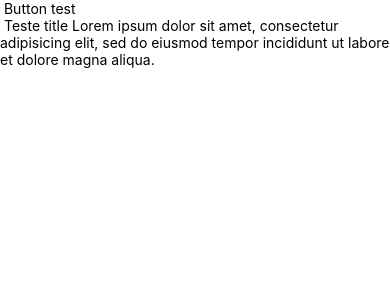
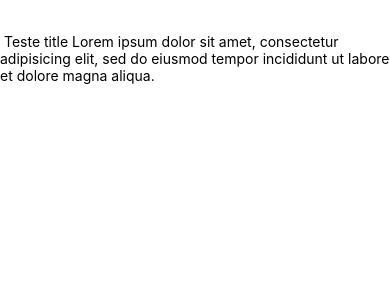
Before and after one commit to brunnohofmann/workshop_react_native, a React Native app: screen / in a window 390 px wide. Shown: the top 300 px of the page. Built offline with nearby package versions, Linux system fonts and the light colour scheme.

Commit message:
Workshop aula 1

```diff
--- a/App.js
+++ /dev/null
@@ -1,47 +0,0 @@
-import React from 'react';
-import {View, Text} from 'react-native';
-
-import styled from 'styled-components';
-
-const Container = styled(View)`
-  margin: 16px;
-`;
-const Button = styled(View)`
-  background-color: #0077C0;
-  padding: 8px;
-`;
-const TextButton = styled(Text)`
-  color: #FFFFFF;
-  text-align: center;
-  text-transform: uppercase;
-`;
-const BoxText = styled(Text)`
-  background-color: #EEEEEE;
-  padding: 16px;
-  margin-top: 24px;
-`;
-const SimpleText = styled(Text)`
-  color: #919191;
-`;
-const Title = styled(Text)`
-  color: #111111;
-  flex: 1;
-  margin: 10px;
-`;
-
-const App = () => (
-  <Container>
-    <Button>
-      <TextButton> Button test </TextButton>
-    </Button>
-    <BoxText>
-      <Title> Teste title </Title>
-      <SimpleText>
-        Lorem ipsum dolor sit amet, consectetur adipisicing elit, sed do eiusmod
-        tempor incididunt ut labore et dolore magna aliqua.
-      </SimpleText>
-    </BoxText>
-  </Container>
-);
-
-export default App;
--- a/index.js
+++ b/index.js
@@ -3,7 +3,7 @@
  */
 
 import {AppRegistry} from 'react-native';
-import App from './App';
+import App from './src/App';
 import {name as appName} from './app.json';
 
 AppRegistry.registerComponent(appName, () => App);
--- /dev/null
+++ b/src/App.js
@@ -0,0 +1,48 @@
+import React, {useState} from 'react';
+import {View, Text, SafeAreaView} from 'react-native';
+
+import styled from 'styled-components';
+import ThemeProvider, {ThemeProviderContext} from './ThemeProvider';
+import ChangeThemeButton from './components/ChangeThemeButton';
+import ViewContainer from './components/ViewContainer';
+
+const BoxText = styled(Text)`
+  padding: 16px;
+  margin-top: 24px;
+`;
+const SimpleText = styled(Text)`
+  color: #919191;
+`;
+const Title = styled(Text)`
+  color: #111111;
+  flex: 1;
+  margin: 10px;
+`;
+
+const App = () => {
+  const [activeTheme, setActiveTheme] = useState('dark');
+
+  return (
+    <ThemeProviderContext.Provider value={{activeTheme, setActiveTheme}}>
+      <ThemeProvider>
+        <ViewContainer>
+          <SafeAreaView>
+            <ChangeThemeButton />
+            {/*<Button>*/}
+            {/*  <TextButton> Button test </TextButton>*/}
+            {/*</Button>*/}
+            <BoxText>
+              <Title> Teste title </Title>
+              <SimpleText>
+                Lorem ipsum dolor sit amet, consectetur adipisicing elit, sed do
+                eiusmod tempor incididunt ut labore et dolore magna aliqua.
+              </SimpleText>
+            </BoxText>
+          </SafeAreaView>
+        </ViewContainer>
+      </ThemeProvider>
+    </ThemeProviderContext.Provider>
+  );
+};
+
+export default App;
--- /dev/null
+++ b/src/ThemeProvider.js
@@ -0,0 +1,11 @@
+import React, {createContext, useContext} from 'react';
+import {ThemeProvider} from 'styled-components';
+import theme from './theme';
+
+export const ThemeProviderContext = createContext();
+
+export default ({children}) => {
+  const {activeTheme} = useContext(ThemeProviderContext);
+
+  return <ThemeProvider theme={theme[activeTheme]}>{children}</ThemeProvider>;
+};
--- /dev/null
+++ b/src/components/ChangeThemeButton.js
@@ -0,0 +1,35 @@
+import React, {useContext} from 'react';
+import {TouchableOpacity, Button, View, Text} from 'react-native';
+import {ThemeContext} from 'styled-components';
+import {ThemeProviderContext} from '../ThemeProvider';
+import styled from 'styled-components';
+
+// const Button = styled(View)`
+//   background-color: ${(props) => props.theme.button.background};
+//   padding: 8px;
+// `;
+
+export default () => {
+  const {setActiveTheme, activeTheme} = useContext(ThemeProviderContext);
+  const theme = useContext(ThemeContext);
+
+  const changeTheme = () => {
+    setActiveTheme(activeTheme === 'light' ? 'dark' : 'light');
+  };
+
+  return (
+    <Button
+      color={theme.button.background}
+      title={'Trocar Tema'}
+      onPress={changeTheme}
+    />
+  );
+
+  // return (
+  //   <TouchableOpacity onPress={changeTheme}>
+  //     <Button>
+  //       <Text>Trocar Tema</Text>
+  //     </Button>
+  //   </TouchableOpacity>
+  // );
+};
--- /dev/null
+++ b/src/components/ViewContainer.js
@@ -0,0 +1,8 @@
+import React from 'react';
+import styled from 'styled-components';
+import {View, Dimensions} from 'react-native';
+
+export default styled(View)`
+  background-color: ${(props) => props.theme.primaryColor};
+  height: ${Dimensions.get('window').height};
+`;
--- /dev/null
+++ b/src/theme.js
@@ -0,0 +1,14 @@
+export default {
+  dark: {
+    primaryColor: '#000',
+    button: {
+      background: '#fff',
+    },
+  },
+  light: {
+    primaryColor: '#fff',
+    button: {
+      background: 'blue',
+    },
+  },
+};
```
Also changed, not shown: 2 other files (tests, documents, lock files or other folders).
